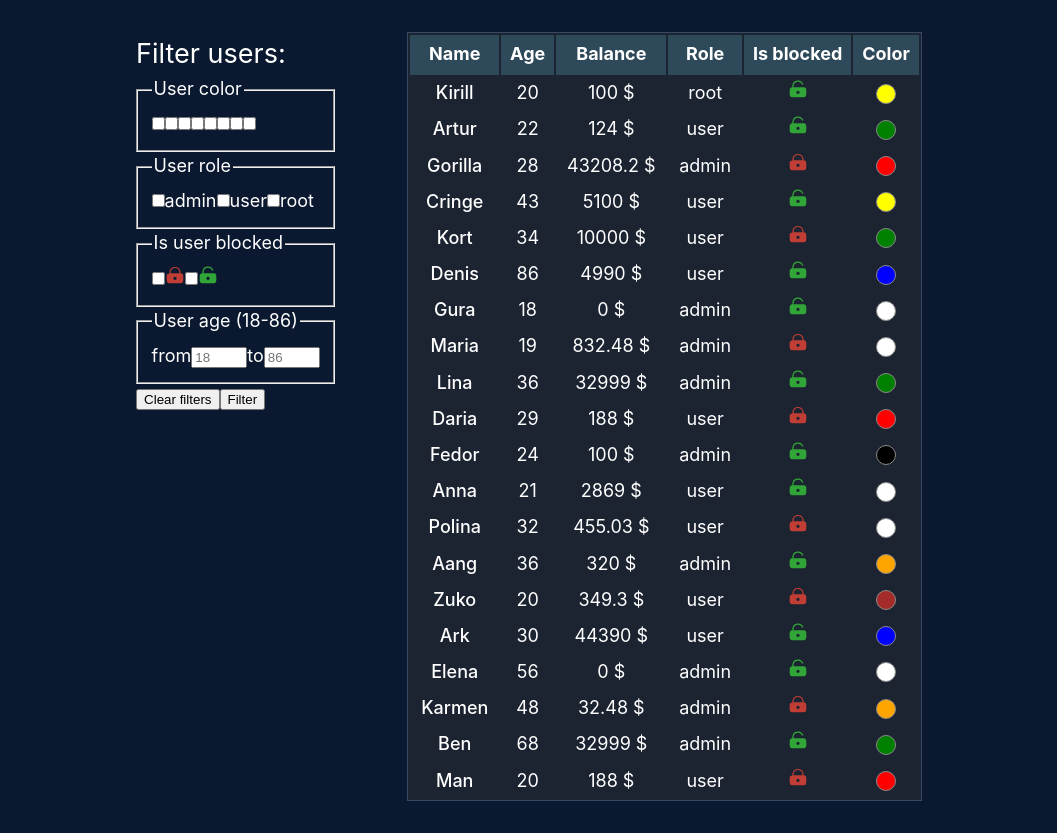
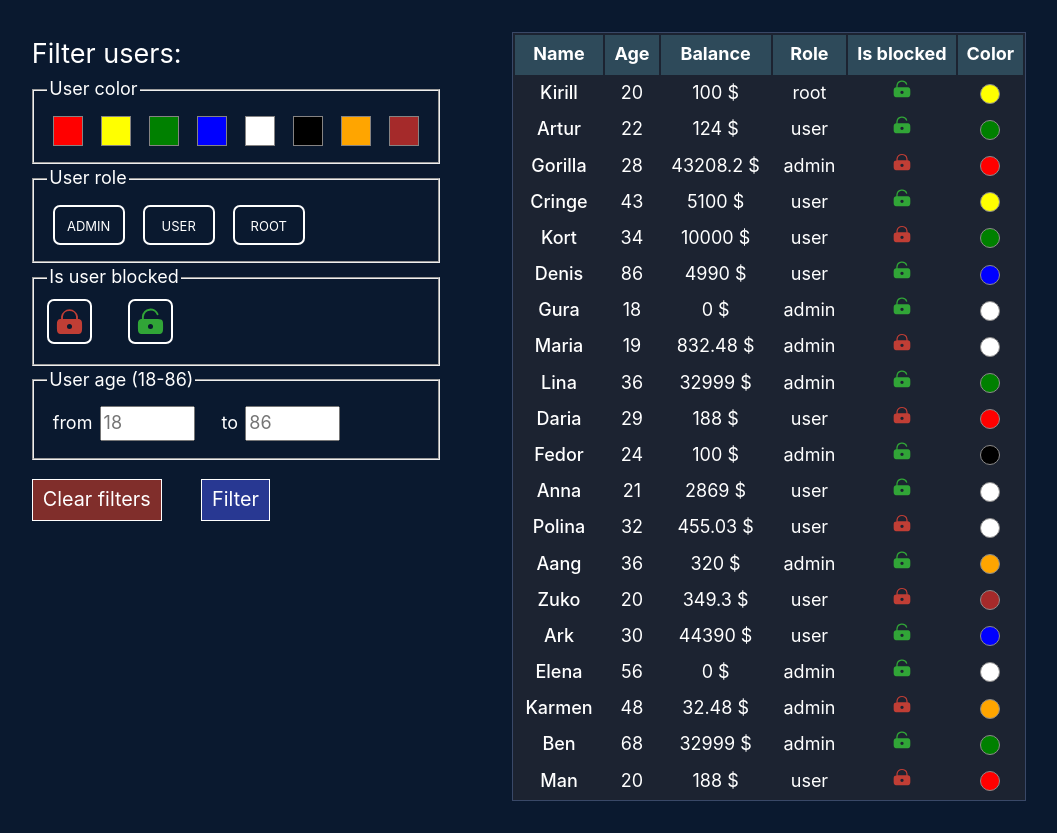
Before and after one commit to snork-maiden/colourful-users-list, a Vue app: page / in a window 1280 px wide. Shown: the whole page, without its empty margins (111-1168 px from the left). Built offline with nearby package versions, Linux system fonts and the light colour scheme.

Commit message:
Add filters styles

```diff
--- a/src/assets/base.css
+++ b/src/assets/base.css
@@ -4,6 +4,12 @@
 
   --table-bg: #1c2331;
   --table-border-color: #394867;
+
+  --checked-checkbox-shadow: 0px 0px 5px 2px rgb(176, 187, 250);
+
+  --reset-button-bg: #802e2b;
+
+  --submit-button-bg:#283892;
 }
 
 *,
--- a/src/components/UsersFilters.vue
+++ b/src/components/UsersFilters.vue
@@ -6,8 +6,7 @@ import { ref } from 'vue'
 import UsersFiltersColors from './UsersFiltersColors.vue'
 import UsersFiltersRoles from './UsersFiltersRoles.vue'
 import UsersFiltersAge from './UsersFiltersAge.vue'
-
-//write emit
+import UsersFiltersBlocked from './UsersFiltersBlocked.vue'
 
 const props = defineProps<{
   filters: FilterParams | null
@@ -86,21 +85,37 @@ function setFilters() {
     <h2 class="title">Filter users:</h2>
     <UsersFiltersColors />
     <UsersFiltersRoles />
-    <fieldset class="range">
-      <legend class="legend">Is user blocked</legend>
-      <input type="checkbox" name="isBlocked" :value="1" id="user-is-blocked" class="block" />
-      <label for="user-is-blocked">
-        <IconLockedLock class="lock-icon" />
-      </label>
-      <input type="checkbox" name="isBlocked" :value="0" id="user-is-not-blocked" class="block" />
-      <label for="user-is-not-blocked">
-        <IconUnlockedLock class="lock-icon" />
-      </label>
-    </fieldset>
+    <UsersFiltersBlocked />
     <UsersFiltersAge :age-range="ageRange" />
-    <button type="reset" @click="emit('filtersSubmit', null)">Clear filters</button>
-    <button type="submit">Filter</button>
+    <button class="btn reset" type="reset" @click="emit('filtersSubmit', null)">
+      Clear filters
+    </button>
+    <button class="btn submit" type="submit">Filter</button>
   </form>
 </template>
 
-<style scoped></style>
+<style scoped>
+.btn {
+  margin-top: 1em;
+  margin-right: 2em;
+  font: inherit;
+  font-size: 1.1em;
+  color: inherit;
+  cursor: pointer;
+  border: none;
+  line-height: 2;
+  padding: 0 0.5em;
+  border: 1px solid white;
+}
+
+.btn:hover, .btn:active {
+  transform: scale(1.05);
+}
+
+.reset {
+  background-color: var(--reset-button-bg);
+}
+.submit {
+  background-color: var(--submit-button-bg);
+}
+</style>
--- a/src/components/UsersFiltersAge.vue
+++ b/src/components/UsersFiltersAge.vue
@@ -20,10 +20,11 @@ let maxInMinAge: ComputedRef<number> = computed(() => {
 </script>
 <template>
   <fieldset class="age">
-    <legend class="title">User age ({{ ageRange.min + '-' + ageRange.max }})</legend>
-
+    <legend class="legend">User age ({{ ageRange.min + '-' + ageRange.max }})</legend>
+    <div class="wrapper">
       <label for="min-age" class="age__label">from</label>
       <input
+        class="input"
         type="number"
         name="minAge"
         id="min-age"
@@ -35,6 +36,7 @@ let maxInMinAge: ComputedRef<number> = computed(() => {
 
       <label for="max-age" class="age__label">to</label>
       <input
+        class="input"
         type="number"
         name="maxAge"
         id="max-age"
@@ -43,7 +45,25 @@ let maxInMinAge: ComputedRef<number> = computed(() => {
         :placeholder="ageRange.max + ''"
         v-model.lazy="maxAge"
       />
+    </div>
   </fieldset>
 </template>
 
-<style scoped></style>
+<style scoped>
+
+.wrapper {
+  padding: 0.3em;
+}
+.age__label {
+  margin-right: 0.4em;
+  cursor: pointer;
+}
+
+.input {
+  font: inherit;
+}
+
+.input:not(:last-child) {
+  margin-right: 1.5em;
+}
+</style>
--- /dev/null
+++ b/src/components/UsersFiltersBlocked.vue
@@ -0,0 +1,52 @@
+<script setup lang="ts">
+import IconLockedLock from './icons/IconLockedLock.vue'
+import IconUnlockedLock from './icons/IconUnlockedLock.vue'
+</script>
+<template>
+  <fieldset class="range">
+    <legend class="legend">Is user blocked</legend>
+    <div class="wrapper">
+      <input
+        type="checkbox"
+        name="isBlocked"
+        :value="1"
+        id="user-is-blocked"
+        class="blocked-input"
+      />
+      <label for="user-is-blocked">
+        <IconLockedLock class="lock-icon" />
+      </label>
+      <input
+        type="checkbox"
+        name="isBlocked"
+        :value="0"
+        id="user-is-not-blocked"
+        class="blocked-input"
+      />
+      <label for="user-is-not-blocked">
+        <IconUnlockedLock class="lock-icon" />
+      </label>
+    </div>
+  </fieldset>
+</template>
+
+<style scoped>
+.wrapper {
+  display: flex;
+  gap: 2em;
+}
+.blocked-input {
+  display: none;
+}
+
+.blocked-input:checked + label .lock-icon {
+  box-shadow: var(--checked-checkbox-shadow);
+}
+.lock-icon {
+  width: 45px;
+  padding: 0.3em;
+  height: fit-content;
+  border: 2px solid white;
+  border-radius: 7px;
+}
+</style>
--- a/src/components/UsersFiltersColors.vue
+++ b/src/components/UsersFiltersColors.vue
@@ -1,17 +1,45 @@
 <script setup lang="ts">
 import type { Color } from '@/interfaces'
+import UsersFiltersColorsItem from './UsersFiltersColorsItem.vue'
 
 const colors: Color[] = ['red', 'yellow', 'green', 'blue', 'white', 'black', 'orange', 'brown']
 </script>
 <template>
   <fieldset class="colors">
-    <legend class="title">User color</legend>
-    <template v-for="color of colors" :key="color">
-      <input type="checkbox" name="color" :value="color" :id="'pick-' + color" class="color" />
-      <label :for="'pick-' + color" class="visually-hidden">{{ color }}</label>
-    </template>
+    <legend class="legend">User color</legend>
+    <div class="wrapper">
+      <UsersFiltersColorsItem v-for="color of colors" :key="color" :color="color">
+      </UsersFiltersColorsItem>
+    </div>
   </fieldset>
 </template>
 
-<style scoped></style>
-./icons/IconLockedLock.vue
+<style scoped>
+.color-input {
+  display: none;
+}
+
+.wrapper {
+  display: flex;
+  flex-wrap: wrap;
+  align-items: center;
+  gap: 1em;
+  padding: 0.3em;
+}
+
+.color {
+  display: block;
+  width: 30px;
+  height: 30px;
+  background-color: v-bind('colors[0]');
+  /* background-color: #fff; */
+  cursor: pointer;
+}
+
+@media screen and (hover: hover) {
+  .color {
+    width: 20px;
+    height: 20px;
+  }
+}
+</style>
--- /dev/null
+++ b/src/components/UsersFiltersColorsItem.vue
@@ -0,0 +1,41 @@
+<script setup lang="ts">
+import type { Color } from '@/interfaces'
+
+defineProps<{
+  color: Color
+}>()
+</script>
+<template>
+  <input type="checkbox" name="color" :value="color" :id="'pick-' + color" class="color-input" />
+  <label :for="'pick-' + color" class="color"
+    ><span class="visually-hidden">
+      {{ color }}
+    </span></label
+  >
+</template>
+
+<style scoped>
+.color-input {
+  display: none;
+}
+
+.color-input:checked + .color {
+  box-shadow: var(--checked-checkbox-shadow);
+}
+
+.color {
+  display: block;
+  width: 30px;
+  height: 30px;
+  background-color: v-bind('color');
+  border: 1px solid #858383;
+  cursor: pointer;
+}
+
+@media screen and (hover: hover) {
+  .color {
+    width: 25px;
+    height: 25px;
+  }
+}
+</style>
--- a/src/components/UsersFiltersRoles.vue
+++ b/src/components/UsersFiltersRoles.vue
@@ -5,12 +5,38 @@ const roles: Role[] = ['admin', 'user', 'root']
 </script>
 <template>
   <fieldset class="roles">
-    <legend class="title">User role</legend>
-    <template v-for="role of roles" :key="role">
-      <input type="checkbox" :value="role" name="role" :id="'role-' + role" />
-      <label :for="'role-' + role" class="role-label">{{ role }}</label>
-    </template>
+    <legend class="legend">User role</legend>
+    <div class="wrapper">
+      <template v-for="role of roles" :key="role">
+        <input type="checkbox" :value="role" name="role" :id="'role-' + role" class="role-input" />
+        <label :for="'role-' + role" class="role">{{ role }}</label>
+      </template>
+    </div>
   </fieldset>
 </template>
 
-<style scoped></style>
+<style scoped>
+.wrapper {
+  display: flex;
+  gap: 1em;
+  padding: 0.3em;
+}
+.role-input {
+  display: none;
+}
+
+.role-input:checked + .role {
+  box-shadow: var(--checked-checkbox-shadow);
+}
+
+.role {
+  font-variant: small-caps;
+  line-height: 2;
+  display: grid;
+  place-items: center;
+  min-width: 4em;
+  border: 2px solid white;
+  border-radius: 7px;
+  cursor: pointer;
+}
+</style>
```
Lines whose indentation alone changed are shown as unchanged.
